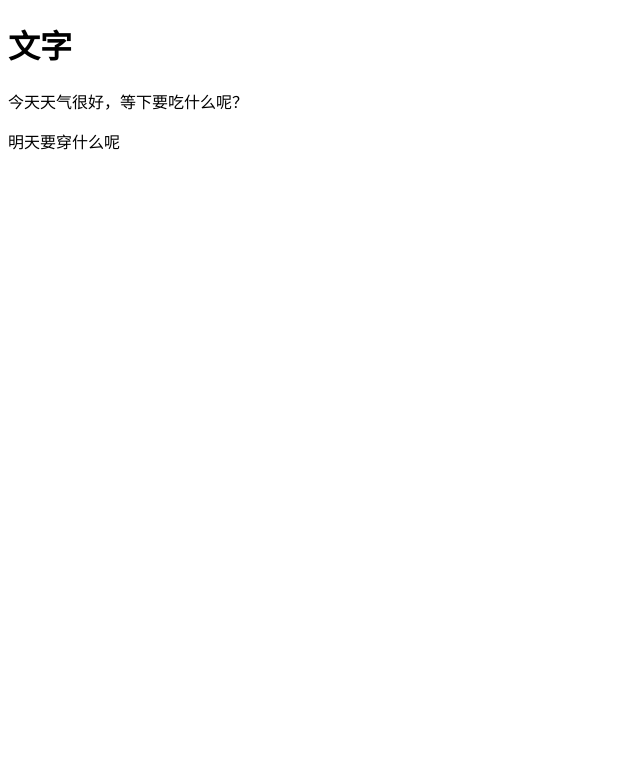
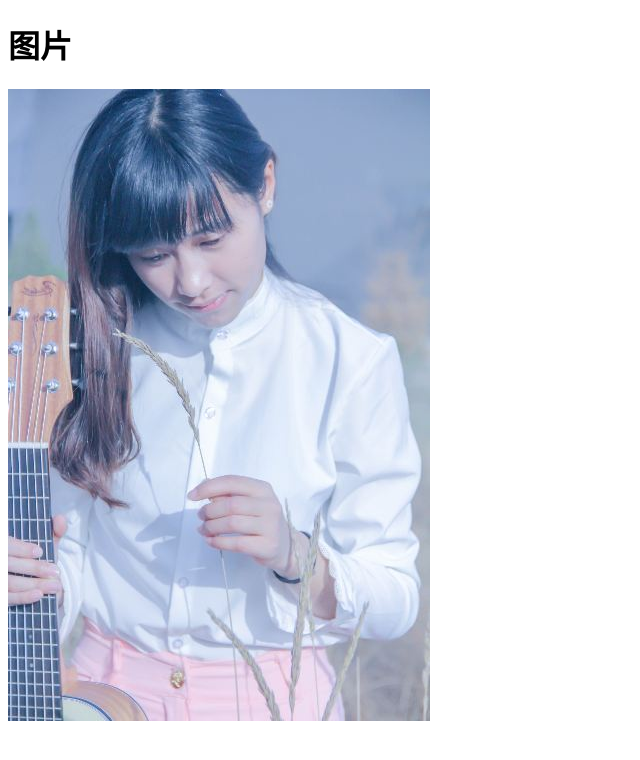
Before and after one commit to huangqingyou123/huangqingyou123.github.io, a plain HTML site: page 3/index.html in a window 1280 px wide. Shown: the whole page, without its empty margins (0-640 px from the left). Drawn offline with Linux system fonts and the light colour scheme.

```diff
--- a/3/index.html
+++ b/3/index.html
@@ -2,13 +2,12 @@
 <html lang="zh" <head>
 
 <head>
-    <title>第二周：基本了解</title>
+    <title>第二周：添加图片</title>
     <meta charset="utf-8">
 </head>
 
 <body>
-    <h1>文字</h1>
-    <p>今天天气很好，等下要吃什么呢？</p>
-    <p>明天要穿什么呢</p>
+    <h1>图片</h1>
+    <p><img src="wo.jpg" alt="我"></p>
 </body>
 </html>
```
Also changed, not shown: 2/index.html (+4 -3 lines).
